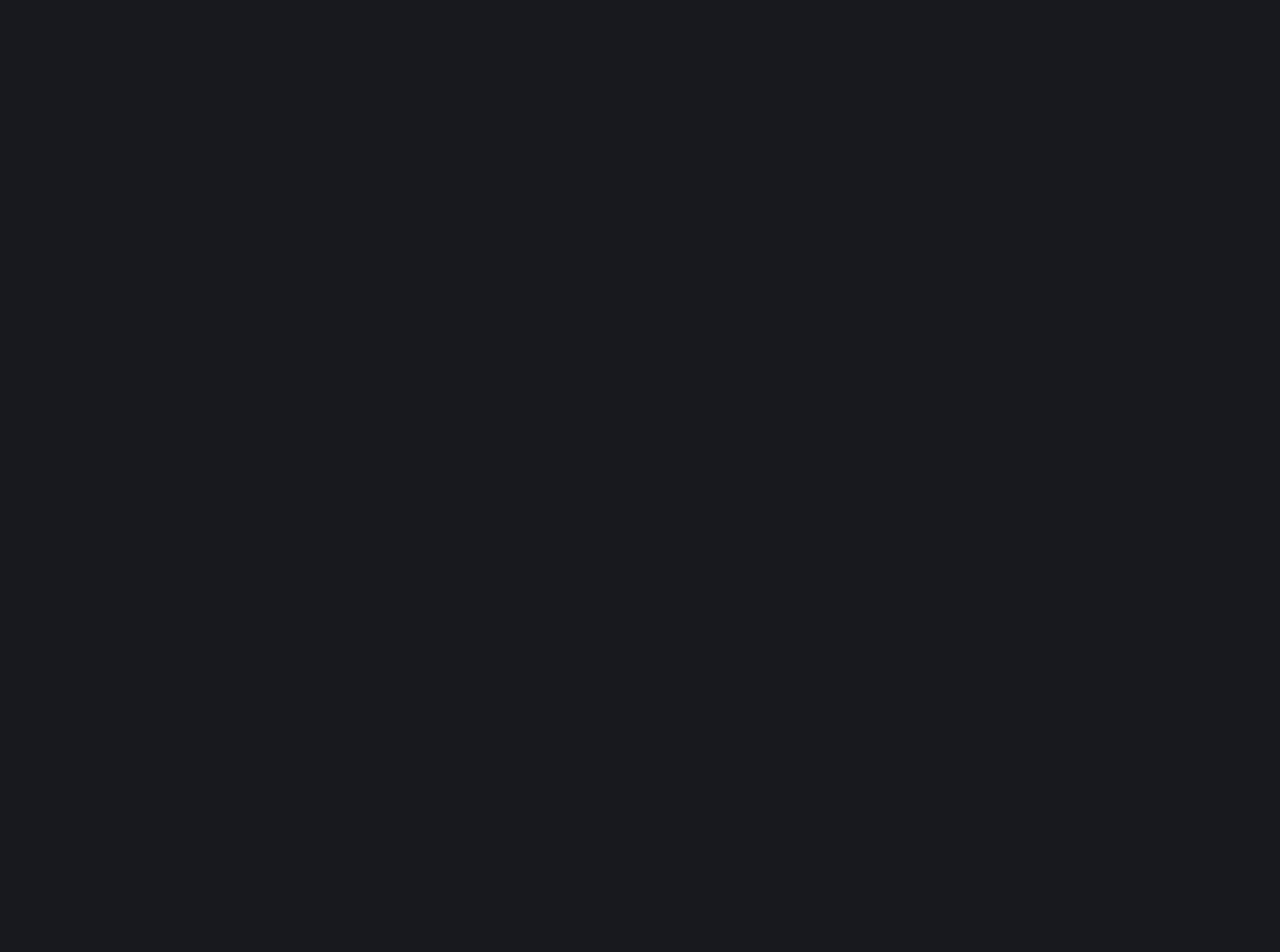
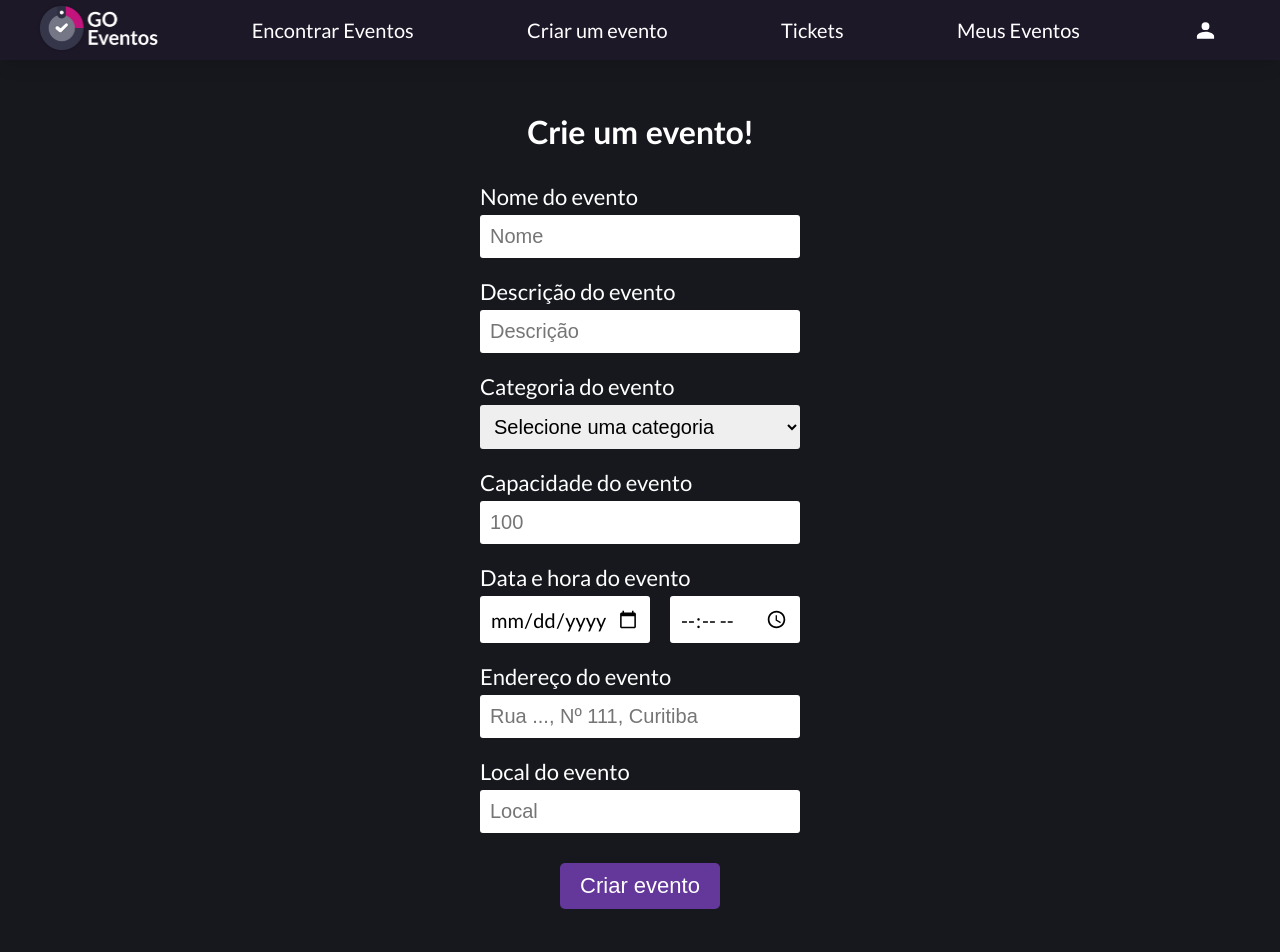
Before and after one commit to PietroFDEV/GestaoDeEventos, a React (Create React App) app in the folder client/: page /criar-evento in a window 1280 px wide. Before the commit this address had no page. Shown: the top 952 px of the page. Before the commit the page ends 800 px from the top, so only its background shows below. Built offline with nearby package versions, Linux system fonts and the light colour scheme; sample sign-in values are in the browser's storage.

Commit message:
CreateEvent page working

```diff
--- a/client/src/App.css
+++ b/client/src/App.css
@@ -39,7 +39,6 @@ a{
 }
 
 .page{
-    margin-top: 66px;
     width: auto;
     min-height: 100vh;
     font-family: Arial, Helvetica, sans-serif;
--- a/client/src/App.js
+++ b/client/src/App.js
@@ -9,6 +9,7 @@ import MyEvent from './Pages/MyEvent'
 import MyEvents from './Pages/MyEvents';
 import Profile from './Pages/Profile'
 import Tickets from './Pages/Tickets'
+import CreateEvent from './Pages/CreateEvent';
 
 import { AuthProvider, AuthContext } from './Contexts/auth'
 
@@ -41,6 +42,7 @@ function App() {
           <Route path='/meus-eventos' element={<Private> <MyEvents /> </Private>} />
           <Route path='/perfil' element={<Private> <Profile /> </Private>} />
           <Route path='/tickets' element={<Private> <Tickets /> </Private>} />
+          <Route path='/criar-evento' element={<Private> <CreateEvent /> </Private>} />
         </Routes>
       </AuthProvider>
     </Router>
--- a/client/src/Components/Header.js
+++ b/client/src/Components/Header.js
@@ -57,13 +57,13 @@ const Header = () => {
                 </div>
             </a>
 
-            <a href='#'>
+            <a href='/criar-evento'>
                 <div className='h-create-events h-background'>
                     <p>Criar um evento</p>
                 </div>
             </a>
 
-            <a href='Tickets'>
+            <a href='/tickets'>
                 <div className='h-create-events h-background'>
                     <p>Tickets</p>
                 </div>
--- a/client/src/Contexts/auth.js
+++ b/client/src/Contexts/auth.js
@@ -32,6 +32,7 @@ export const AuthProvider = ({children}) => {
         if(resultado === true){
             localStorage.setItem("user", JSON.stringify(loggedUser))
             setUser(loggedUser)
+            navigate('/perfil')
         }
         else {
             navigate("/login")
@@ -42,7 +43,7 @@ export const AuthProvider = ({children}) => {
         localStorage.removeItem("user")
 
         setUser(null)
-        navigate('/login')
+        navigate('/')
     }
 
     return (
--- /dev/null
+++ b/client/src/Pages/CreateEvent.js
@@ -0,0 +1,88 @@
+import { useState, useEffect, useContext } from "react"
+import { useNavigate, useLocation } from "react-router-dom"
+import { api } from "../api"
+import '../Styles/CreateEvent.css'
+import Header from "../Components/Header"
+import Footer from "../Components/Footer"
+import { categories } from "../Contexts/categories"
+
+function CreateEvent(){
+    const [event, setEvent] = useState({ titulo: '', descricao: '', categoria_id: 0, capacidade: 0, data: '', hora: '', endereco: '', local: '' })
+
+    const navigate = useNavigate()
+
+    async function handleSubmit() {
+        let user = await JSON.parse(localStorage.getItem('user'))
+        const ev = {
+            Titulo: event.titulo,
+            Descricao: event.descricao,
+            Data: event.data,
+            Hora: `${event.hora}:00`,
+            Local: event.local,
+            Capacidade: parseInt(event.capacidade),
+            endereco: event.endereco,
+            categoria_id: parseInt(event.categoria_id),
+            UsuarioId: user.id,
+            TipoEvento: 'evento'
+        }
+
+        const response = await api.post('/Evento/CreateEvent', ev)
+
+        if(response.status === 201){
+            navigate(`/evento?id=${response.data.id}`)
+        }
+    }
+
+    return (
+        <div className="ce-page">
+            <Header />
+            <div className="ce-container">
+                <h3 className="ce-title">Crie um evento!</h3>
+                <div className="ce-field-div">
+                    <p className="ce-field-title">Nome do evento</p>
+                    <input type="text" placeholder="Nome" className="ce-field" onChange={(e) => setEvent({ ...event, titulo: e.target.value })} />
+                </div>
+                <div className="ce-field-div">
+                    <p className="ce-field-title">Descrição do evento</p>
+                    <input type="text" placeholder="Descrição" className="ce-field" onChange={(e) => setEvent({ ...event, descricao: e.target.value })} />
+                </div>
+                <div className="ce-field-div">
+                    <p className="ce-field-title">Categoria do evento</p>
+                    <select className="ce-field-select" onChange={(e) => setEvent({ ...event, categoria_id: e.target.value })}>
+                        <option value={null}>Selecione uma categoria</option>
+                        {categories.map((cat, i) => (
+                            <option key={i} value={cat.cod}>{cat.name}</option>
+                        ))}
+                    </select>
+                </div>
+                <div className="ce-field-div">
+                    <p className="ce-field-title">Capacidade do evento</p>
+                    <input type="number" placeholder="100" className="ce-field" onChange={(e) => setEvent({ ...event, capacidade: e.target.value })} />
+                </div>
+                <div className="ce-field-div">
+                    <p className="ce-field-title">Data e hora do evento</p>
+                    <div className="date-time-div">
+                        <input type="date" className="ce-field-half" style={{ width: '150px' }} onChange={(e) => setEvent({ ...event, data: e.target.value })} />
+                        <input type="time" className="ce-field-half" style={{ width: '110px' }} onChange={(e) => setEvent({ ...event, hora: e.target.value })} />
+                    </div>
+                </div>
+                <div className="ce-field-div">
+                    <p className="ce-field-title">Endereço do evento</p>
+                    <input type="text" placeholder="Rua ..., Nº 111, Curitiba" className="ce-field" onChange={(e) => setEvent({ ...event, endereco: e.target.value })} />
+                </div>
+                <div className="ce-field-div">
+                    <p className="ce-field-title">Local do evento</p>
+                    <input type="text" placeholder="Local" className="ce-field" onChange={(e) => setEvent({ ...event, local: e.target.value })} />
+                </div>
+
+                <div className="ce-button-div">
+                    <button type="submit" className="ce-button" onClick={() => handleSubmit()} >Criar evento</button>
+                </div>
+            </div>
+
+            <Footer />
+        </div>
+    )
+}
+
+export default CreateEvent
--- a/client/src/Pages/Home.js
+++ b/client/src/Pages/Home.js
@@ -26,7 +26,7 @@ function Home(){
                 <img src='banner.png' width='100%'></img>
             </div>
             <div className='home-categories'>
-                <h2>Encontre eventos sla sla sla</h2>
+                <h2>Encontre eventos por categoria</h2>
                 <div className='categories-list'>
                     {categories.map((category, i) => (
                         <a href='#' key={i}>
@@ -73,9 +73,11 @@ function Home(){
             </div>
             <div className='click-here-div'>
                 <h2>Deseja anunciar ou criar seu evento?</h2>
-                <button className='click-here-button'>Clique aqui</button>
+                <a href="/criar-evento">
+                    <button className='click-here-button'>Clique aqui</button>
+                </a>
             </div>
-            <Footer></Footer>
+            <Footer />
         </div>
     )
 }
--- a/client/src/Pages/Login.js
+++ b/client/src/Pages/Login.js
@@ -39,7 +39,7 @@ function Login(){
                 Senha: registerUserState.password
             })
 
-            console.log(user.data)
+            navigate("/login")
         }
         else {
             window.alert('Preencha todos os campos!')
--- /dev/null
+++ b/client/src/Styles/CreateEvent.css
@@ -0,0 +1,76 @@
+.ce-container {
+    min-height: 50vh;
+    width: 80%;
+    display: flex;
+    flex-direction: column;
+    align-items: center;
+    margin: 80px 10% 50px 10%;
+}
+
+.ce-title{
+    color: white;
+    font-size: 32px;
+    font-family: 'Lato Bold';
+}
+
+.ce-field-div{
+    margin-bottom: 20px;
+    display: flex;
+    flex-direction: column;
+}
+
+.ce-field-title{
+    color: white;
+    margin-bottom: 5px;
+    font-size: 22px;
+}
+
+.ce-field{
+    outline: none;
+    border-width: 0px;
+    font-size: 20px;
+    padding: 10px 10px;
+    width: 300px;
+    border-radius: 3px;
+}
+
+.date-time-div{
+    width: 320px;
+    display: flex;
+    flex-direction: row;
+    justify-content: space-between;
+}
+
+.ce-field-half{
+    outline: none;
+    border-width: 0px;
+    font-size: 20px;
+    padding: 10px 10px;
+    width: 130px;
+    border-radius: 3px;
+    font-family: 'Lato';
+}
+
+.ce-field-select{
+    outline: none;
+    border-width: 0px;
+    font-size: 20px;
+    padding: 10px 10px;
+    width: 320px;
+    border-radius: 3px;
+}
+
+.ce-button-div{
+    margin-top: 10px;
+}
+
+.ce-button{
+    border-width: 0px;
+    outline: none;
+    padding: 10px 20px;
+    font-size: 22px;
+    border-radius: 5px;
+    background-color: #64379b;
+    color: white;
+    cursor: pointer;
+}
```
Also changed, not shown: 2 other files (tests, documents, lock files or other folders).
